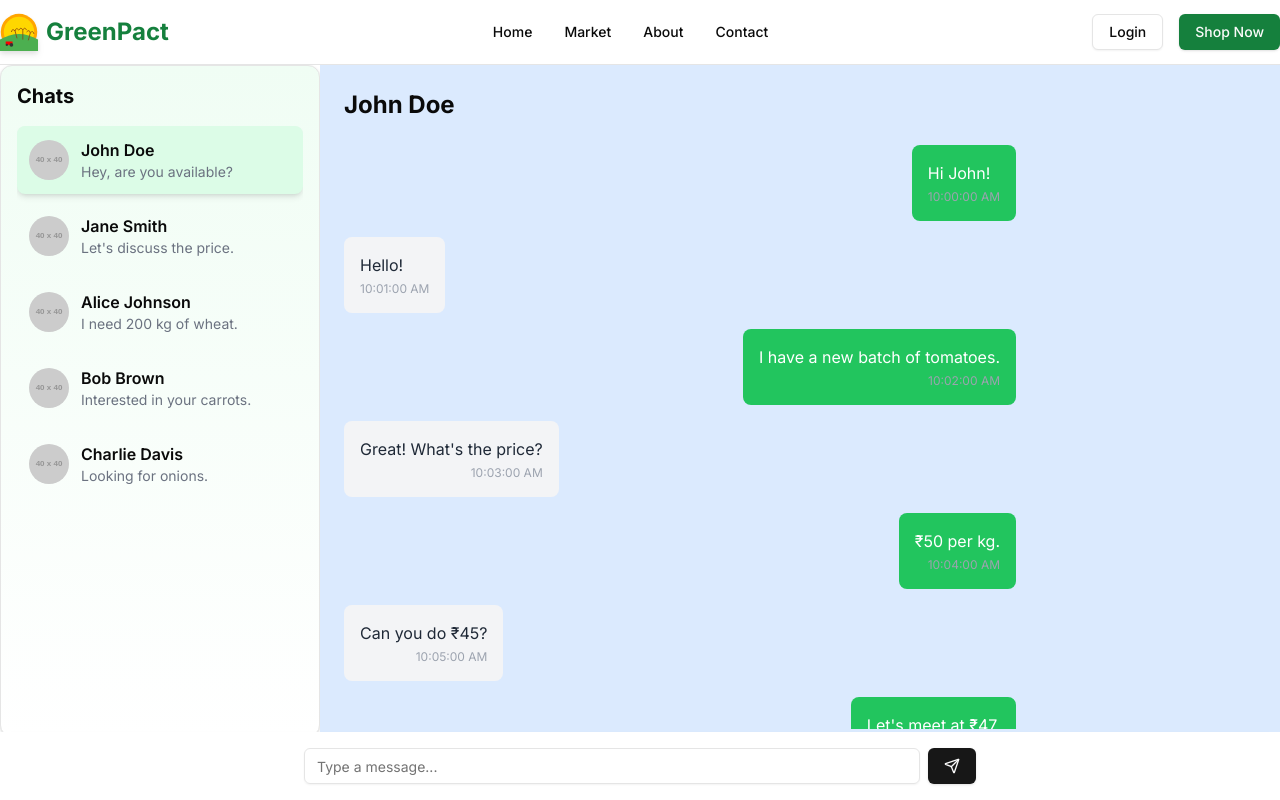
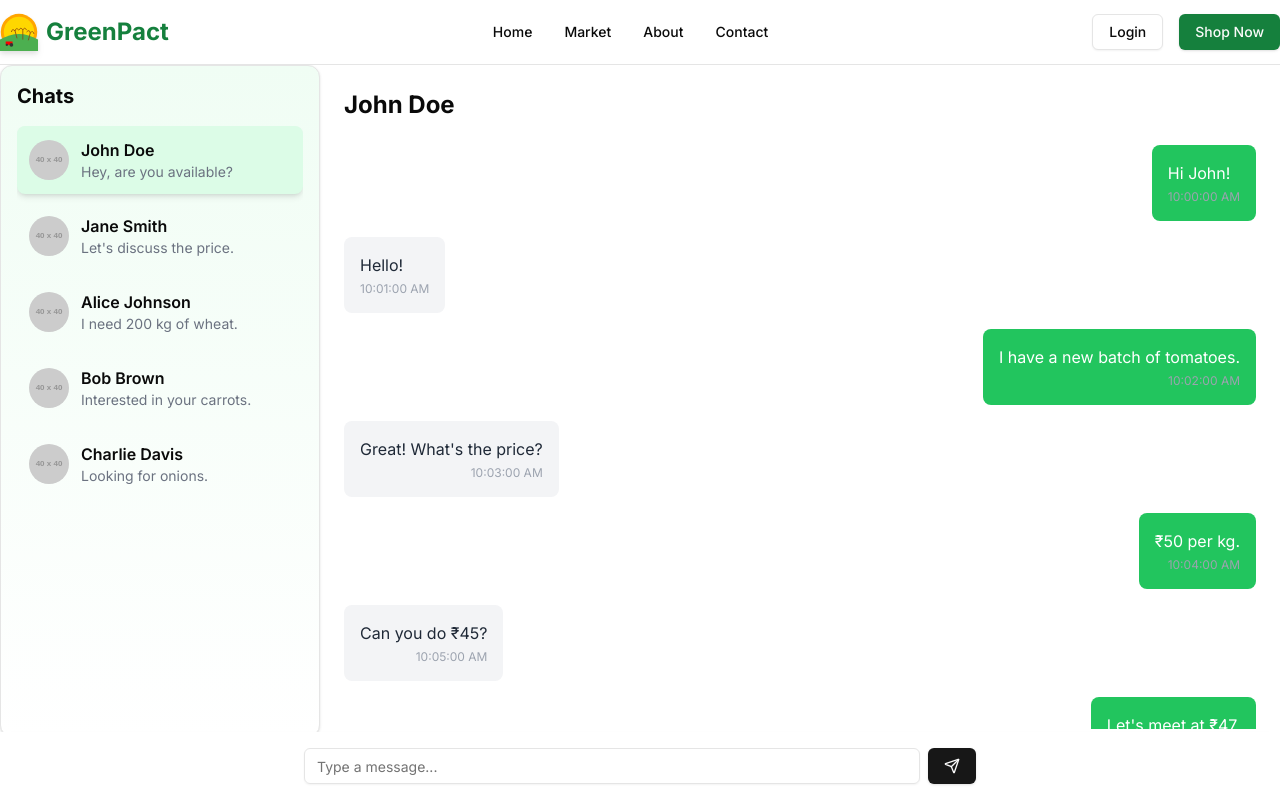
Before and after one commit to Ramanand87/BTP-SEM6, a Next.js app in the folder frontend/: page /chat in a window 1280 px wide. Built offline with nearby package versions, Linux system fonts and the light colour scheme.

Commit message:
somthing new

```diff
--- a/frontend/components/Chat/ChatWindow.jsx
+++ b/frontend/components/Chat/ChatWindow.jsx
@@ -3,8 +3,8 @@ import MessageBubble from "./MessageBubble";
 
 const ChatWindow = ({ currentChat }) => {
   return (
-    <div className="flex-1 h-screen p-6 bg-blue-100">
-      <div className="max-w-2xl  h-[calc(100vh-10rem)] overflow-y-auto scrollbar-thin scrollbar-thumb-green-300 scrollbar-track-green-50 hover:scrollbar-thumb-green-400 scrollbar-thumb-rounded-full scrollbar-track-rounded-full">
+    <div className="flex-1 h-screen py-6 ">
+      <div className="px-6   h-[calc(100vh-10rem)] overflow-y-auto scrollbar-thin scrollbar-thumb-green-300 scrollbar-track-green-50 hover:scrollbar-thumb-green-400 scrollbar-thumb-rounded-full scrollbar-track-rounded-full">
         <h2 className="text-2xl font-bold mb-6">{currentChat?.name}</h2>
         <div className="space-y-4">
           {currentChat?.messages.map((message, index) => (
```
